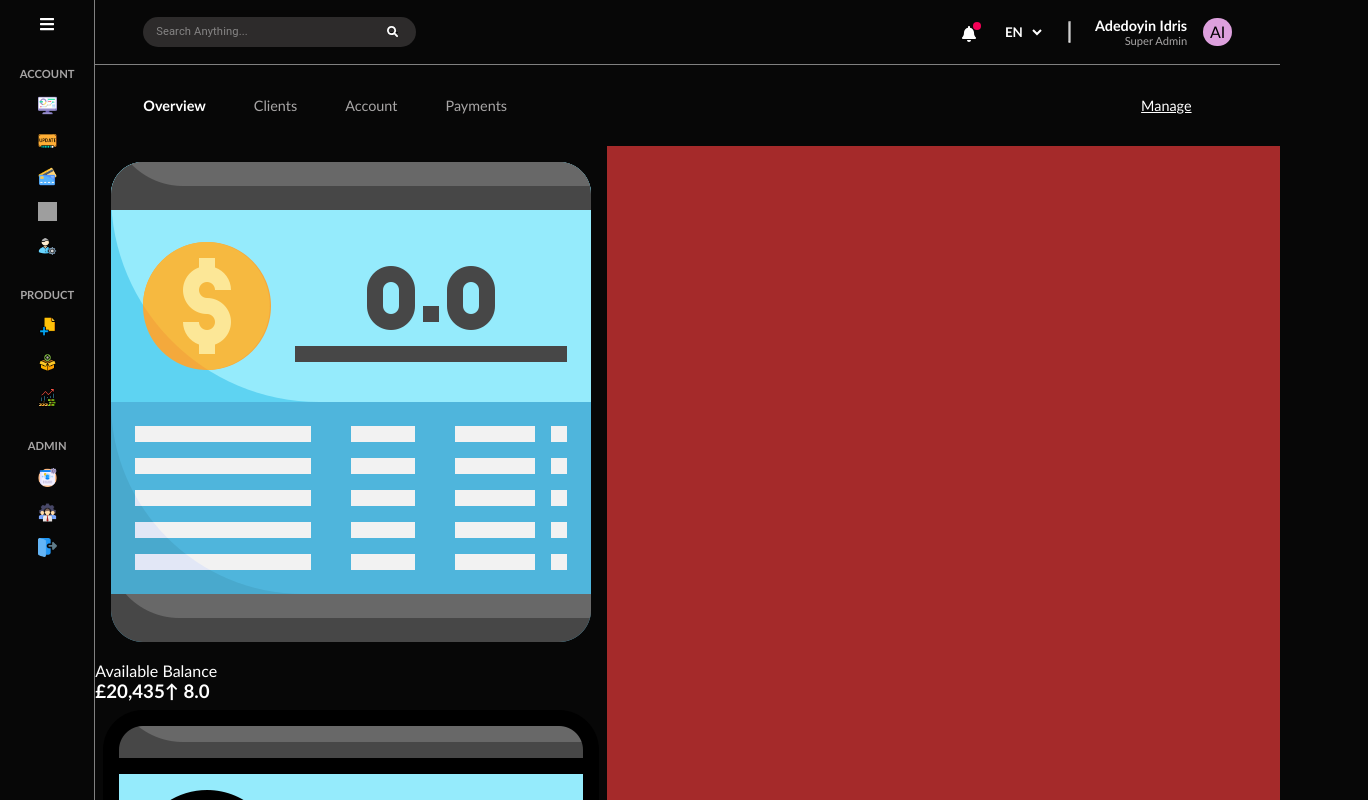
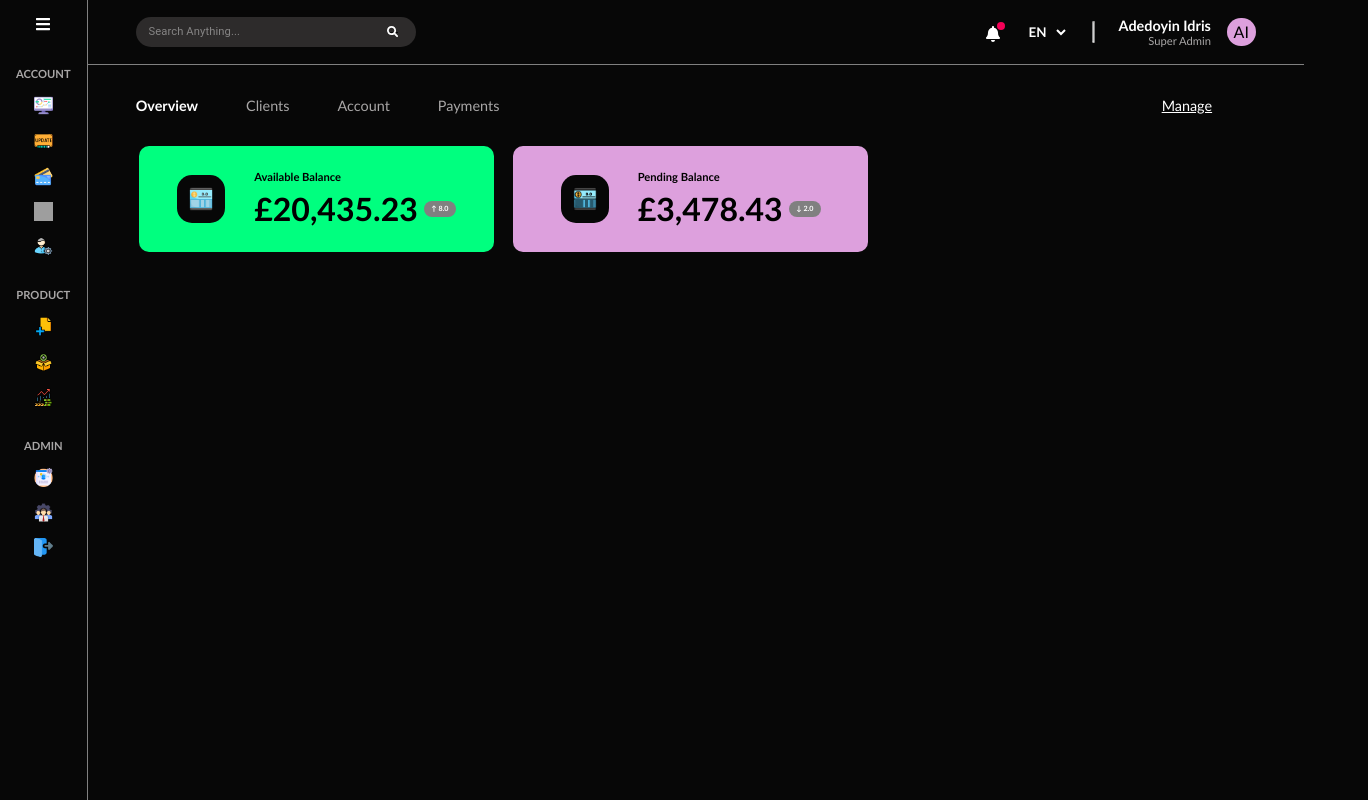
Before and after one commit to DevAdedoyin/monify, a React (Create React App) app: page / in a window 1280 px wide. Shown: the top 800 px of the page, 1368 px wide, since content can reach past the window. Built offline with nearby package versions, Linux system fonts and the light colour scheme; grey boxes are pictures that could not be loaded.

Commit message:
Balance component styled

```diff
--- a/src/components/OverviewTabContent/LeftHandSide/Balance.tsx
+++ b/src/components/OverviewTabContent/LeftHandSide/Balance.tsx
@@ -10,18 +10,20 @@ const Balance = (props: Props) => {
     {
       title: "Available Balance",
       icon: avbal,
-      balance: "£20,435",
+      balance: "£20,435.23",
       rate: "↑ 8.0",
+      color: "#00FF7F",
     },
     {
       title: "Pending Balance",
       icon: penbal,
-      balance: "£3,478",
+      balance: "£3,478.43",
       rate: "↓ 2.0",
+      color: "plum",
     },
   ];
   return (
-    <div>
+    <div style={{ width: "60%", display: "flex", justifyContent: "space-evenly", paddingLeft: "2rem"}}>
       {balanceContent.map((data, index) => {
         return (
           <BalanceComponent
@@ -29,6 +31,7 @@ const Balance = (props: Props) => {
             icon={data.icon}
             balance={data.balance}
             rate={data.rate}
+            color={data.color}
           />
         );
       })}
--- a/src/components/OverviewTabContent/LeftHandSide/BalanceCompnent.module.css
+++ b/src/components/OverviewTabContent/LeftHandSide/BalanceCompnent.module.css
@@ -0,0 +1,57 @@
+.balanceItemContainer {
+    width: 42%;
+    display: flex;
+    justify-content: center;
+    align-items: center;
+    padding: 1.5rem 1rem;
+    border-radius: 10px;
+
+}
+
+.iconContainer {
+    width: 3rem;
+    height: 3rem;
+    display: flex;
+    justify-content: center;
+    align-items: center;
+    border-radius: 15px;
+    margin-right: 1.8rem;
+}
+
+.balIcon {
+    width: 1.5rem;
+    height: 1.5rem;
+}
+
+/* Balance Rate */
+.balanceRateContainer {
+    background-color: transparent;
+
+}
+
+.balTitle {
+    color: black;
+    font-weight: bold;
+    font-size: var(--small-font);
+    background-color: transparent;
+    margin-bottom: 0.4rem;
+}
+
+.balance {
+    background-color: transparent;
+    color: black;
+    font-size: 2rem;
+    display: flex;
+    justify-content: center;
+    align-items: center;
+}
+
+.balRate {
+    margin-left: 0.4rem;
+    background-color: grey;
+    color: white;
+    border-radius: 10px;
+    font-size: 0.45rem;
+    padding: 0.2rem 0.45rem;
+}
+/* Balance Rate End */
--- a/src/components/OverviewTabContent/LeftHandSide/BalanceComponent.tsx
+++ b/src/components/OverviewTabContent/LeftHandSide/BalanceComponent.tsx
@@ -1,24 +1,28 @@
 import React from "react";
-import BalanceStyle from "./BalanceCompnent.module.css"
+import BalanceStyle from "./BalanceCompnent.module.css";
 
 type Props = {
   title: string;
   icon: string;
   balance: string;
   rate: string;
+  color: string;
 };
 
 const BalanceComponent = (props: Props) => {
   return (
-    <div className={BalanceStyle.balanceItemContainer}>
+    <div
+      className={BalanceStyle.balanceItemContainer}
+      style={{ backgroundColor: props.color }}
+    >
       <div className={BalanceStyle.iconContainer}>
         <img src={props.icon} className={BalanceStyle.balIcon} />
       </div>
-      <div className={BalanceStyle.balIcon}>
-        <p>{props.title}</p>
-        <h3>
+      <div className={BalanceStyle.balanceRateContainer}>
+        <p className={BalanceStyle.balTitle}>{props.title}</p>
+        <h3 className={BalanceStyle.balance}>
           {props.balance}
-          <span>{props.rate}</span>
+          <span className={BalanceStyle.balRate}>{props.rate}</span>
         </h3>
       </div>
     </div>
--- a/src/components/OverviewTabContent/LeftHandSide/LeftHandSide.tsx
+++ b/src/components/OverviewTabContent/LeftHandSide/LeftHandSide.tsx
@@ -6,9 +6,7 @@ type Props = {};
 
 const LeftHandSide = (props: Props) => {
   return (
-    <div>
       <Balance />
-    </div>
   );
 };
 
--- a/src/components/OverviewTabContent/OverviewTabContent.module.css
+++ b/src/components/OverviewTabContent/OverviewTabContent.module.css
@@ -1,5 +1,4 @@
 .OverviewTabContainer {
     display: flex;
-    width: 100%;
-    background-color: brown;
+    width: 100vw;
 }
```
